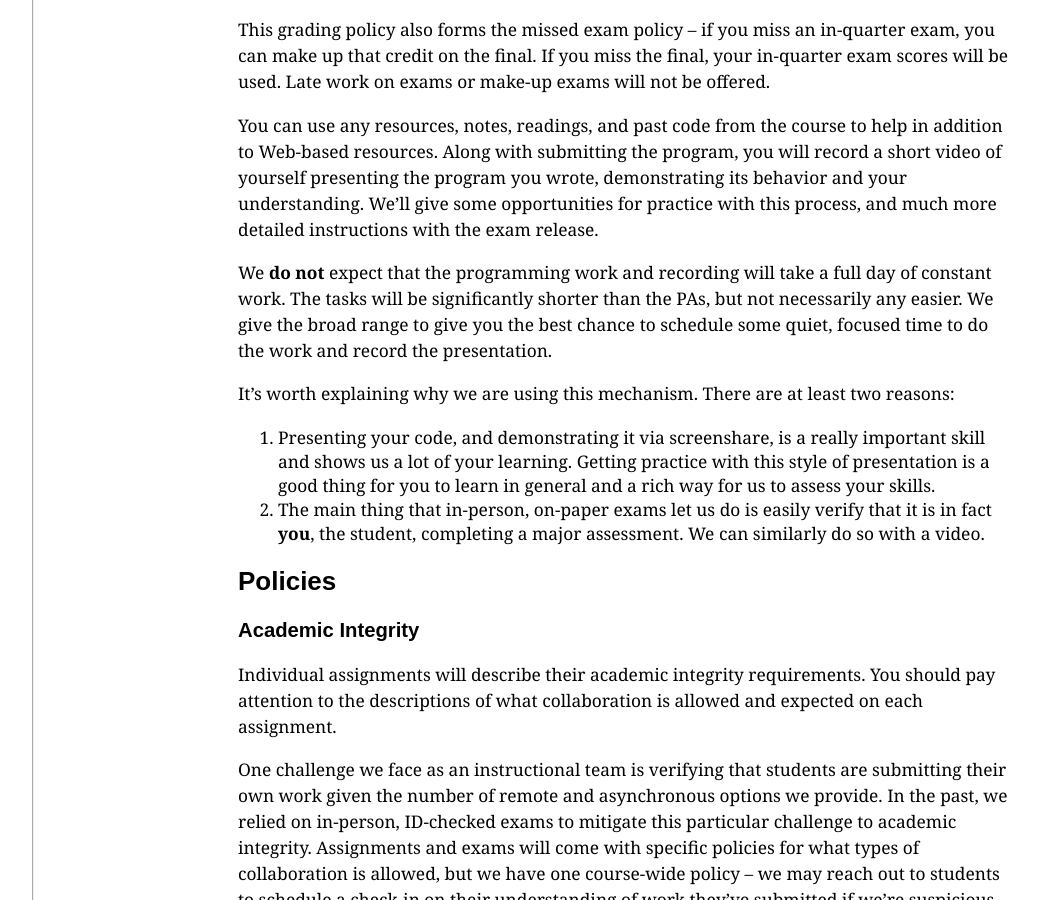
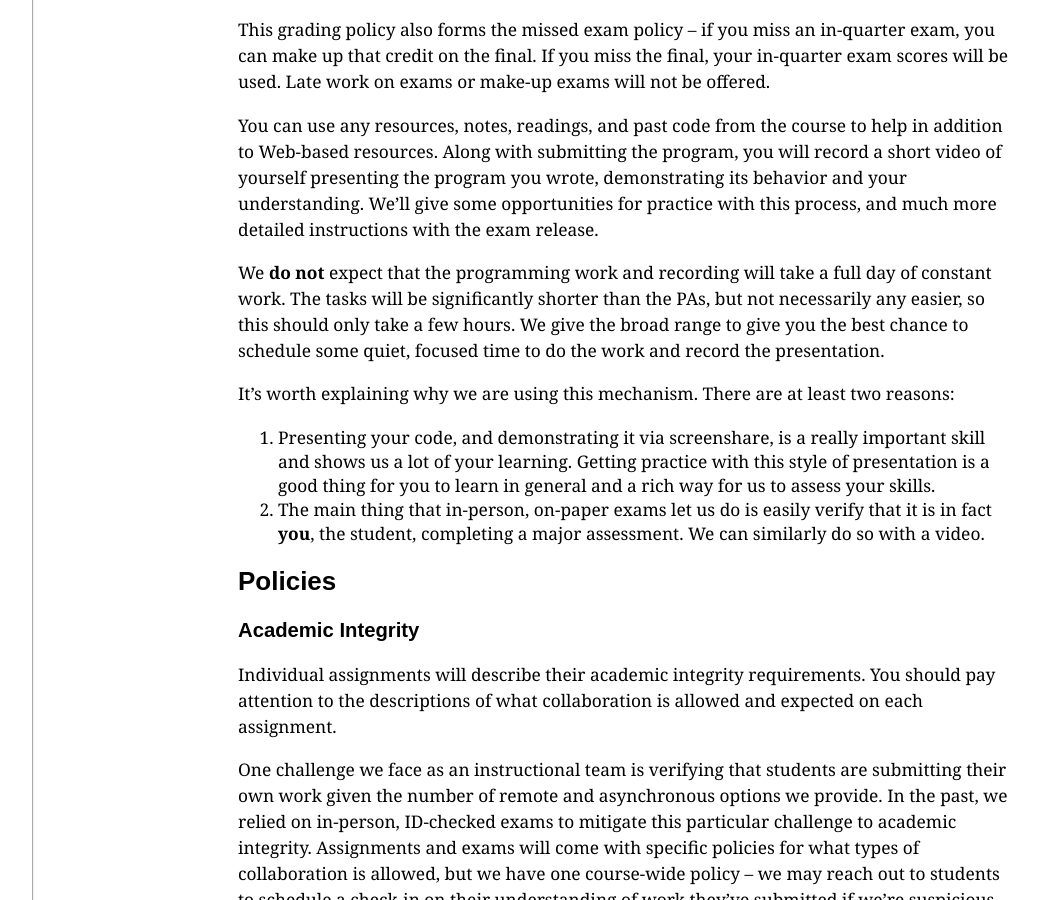
Before and after one commit to memelissa/ucsd-cse12-sp22.github.io, a Jekyll site: the page built from syllabus.md, in a window 1280 px wide and 900 px high, scrolled down 5968 px. Shown: the whole window, without its empty margins (56-1095 px from the left). Built offline with Jekyll 4.4.1, drawn with Linux system fonts in a browser that asks for light colours.

Commit message:
Update syllabus.md

```diff
--- a/syllabus.md
+++ b/syllabus.md
@@ -266,7 +266,8 @@ for practice with this process, and much more detailed instructions with the
 exam release.
 
 We **do not** expect that the programming work and recording will take a full
-day of constant work. The tasks will be significantly shorter than the PAs, but not necessarily any easier.
+day of constant work. The tasks will be significantly shorter than the PAs,
+but not necessarily any easier, so this should only take a few hours.
 We give the broad range to give you the best
 chance to schedule some quiet, focused time to do the work and record the
 presentation.
```
